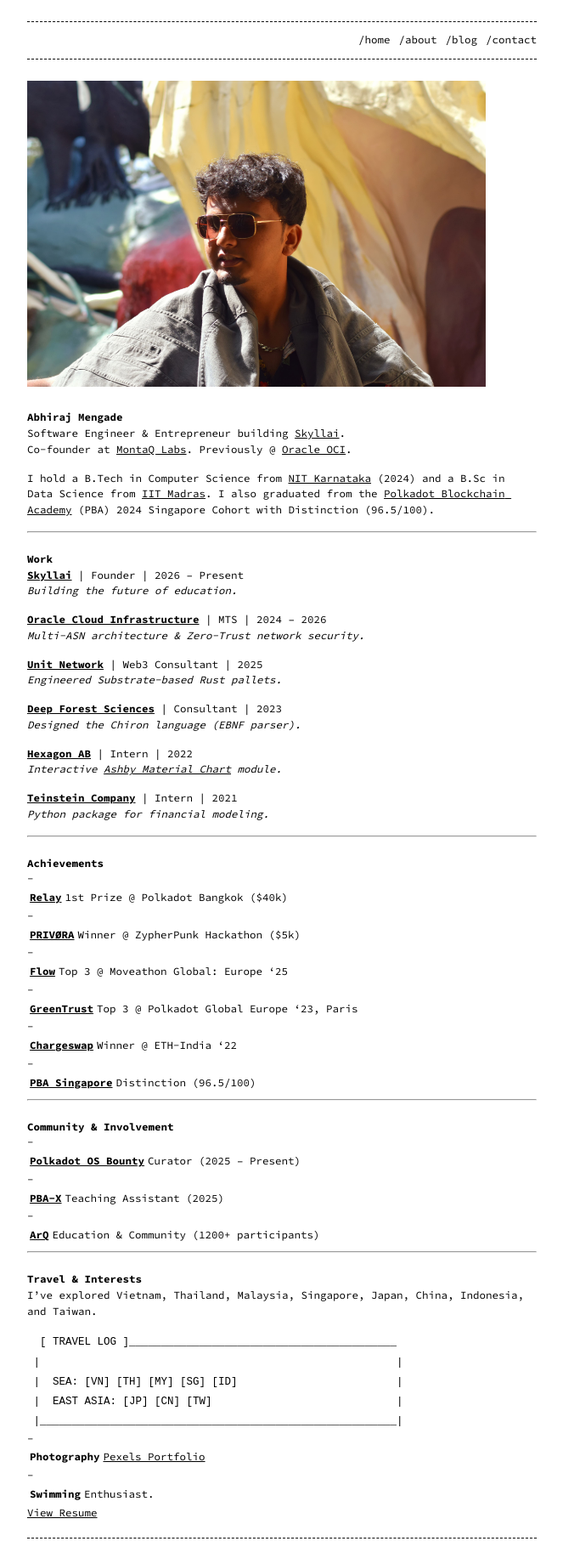
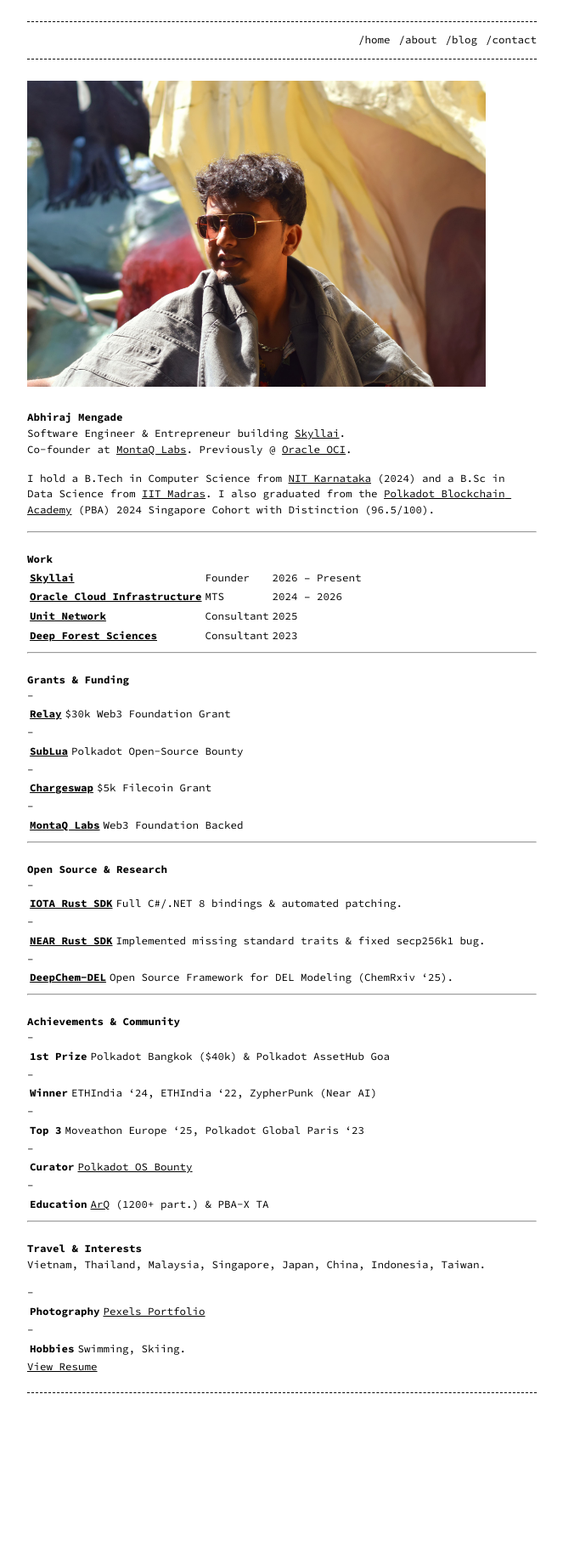
Before and after one commit to abhiraj-mengade/abhiraj-mengade.github.io, a Jekyll site: the page built from about.md, in a window 1280 px wide. Shown: the whole page at 85% size, without its empty margins (308-971 px from the left). Built offline with Jekyll 4.4.1, drawn with Linux system fonts in a browser that asks for light colours; after the commit the page ends 1669 px from its top, so only the background shows below that.

Commit message:
Update About page with Grants, OS PRs, Research, and social handles

````diff
--- a/about.md
+++ b/about.md
@@ -18,56 +18,44 @@
 ### Work
 
 **[Skyllai](https://skyllai.com)** | Founder | 2026 – Present
-*Building the future of education.*
-
 **[Oracle Cloud Infrastructure](https://www.oracle.com/cloud/)** | MTS | 2024 – 2026
-*Multi-ASN architecture & Zero-Trust network security.*
-
-**[Unit Network](https://unit.network/)** | Web3 Consultant | 2025
-*Engineered Substrate-based Rust pallets.*
-
+**[Unit Network](https://unit.network/)** | Consultant | 2025
 **[Deep Forest Sciences](https://deepforestsci.com/)** | Consultant | 2023
-*Designed the Chiron language (EBNF parser).*
-
-**[Hexagon AB](https://hexagon.com/)** | Intern | 2022
-*Interactive [Ashby Material Chart](https://github.com/abhiraj-mengade/Ashbychart) module.*
-
-**[Teinstein Company](https://github.com/Teinstein/finstein)** | Intern | 2021
-*Python package for financial modeling.*
 
 ---
 
-### Achievements
+### Grants & Funding
 
-- **[Relay](https://relayapp.org)** | 1st Prize @ Polkadot Bangkok ($40k)
-- **[PRIVØRA](https://github.com/abhiraj-mengade)** | Winner @ ZypherPunk Hackathon ($5k)
-- **[Flow](https://www.moveathon.build/projectgallery#apaceurope)** | Top 3 @ Moveathon Global: Europe '25
-- **[GreenTrust](https://github.com/abhiraj-mengade/GreenTrust)** | Top 3 @ Polkadot Global Europe '23, Paris
-- **[Chargeswap](https://devfolio.co/projects/chargeswap-3527)** | Winner @ ETH-India '22
-- **[PBA Singapore](https://polkadot.academy/)** | Distinction (96.5/100)
+- **[Relay](https://relayapp.org)** | $30k Web3 Foundation Grant
+- **[SubLua](https://github.com/PolkadotOpenSourceGrants/apply/pull/24)** | Polkadot Open-Source Bounty
+- **[Chargeswap](https://devfolio.co/projects/chargeswap-3527)** | $5k Filecoin Grant
+- **[MontaQ Labs](https://montaq.org)** | Web3 Foundation Backed
 
 ---
 
-### Community & Involvement
+### Open Source & Research
 
-- **[Polkadot OS Bounty](https://github.com/PolkadotOpenSourceGrants/apply)** | Curator (2025 – Present)
-- **[PBA-X](https://polkadot.academy/)** | Teaching Assistant (2025)
-- **[ArQ](https://montaq.org/arq)** | Education & Community (1200+ participants)
+- **[IOTA Rust SDK](https://github.com/iotaledger/iota-rust-sdk/pull/982)** | Full C#/.NET 8 bindings & automated patching.
+- **[NEAR Rust SDK](https://github.com/near/near-sdk-rs/pull/1495)** | Implemented missing standard traits & fixed secp256k1 bug.
+- **[DeepChem-DEL](https://chemrxiv.org/doi/full/10.26434/chemrxiv-2025-f11mk)** | Open Source Framework for DEL Modeling (ChemRxiv '25).
 
 ---
+
+### Achievements & Community
+
+- **1st Prize** | Polkadot Bangkok ($40k) & Polkadot AssetHub Goa
+- **Winner** | ETHIndia '24, ETHIndia '22, ZypherPunk (Near AI)
+- **Top 3** | Moveathon Europe '25, Polkadot Global Paris '23
+- **Curator** | [Polkadot OS Bounty](https://github.com/PolkadotOpenSourceGrants/apply)
+- **Education** | [ArQ](https://montaq.org/arq) (1200+ part.) & PBA-X TA
+
+---
+
 ### Travel & Interests
 
-I've explored Vietnam, Thailand, Malaysia, Singapore, Japan, China, Indonesia, and Taiwan.
-
-```text
-  [ TRAVEL LOG ]__________________________________________
- |                                                        |
- |  SEA: [VN] [TH] [MY] [SG] [ID]                         |
- |  EAST ASIA: [JP] [CN] [TW]                             |
- |________________________________________________________|
-```
+Vietnam, Thailand, Malaysia, Singapore, Japan, China, Indonesia, Taiwan.
 
 - **Photography** | [Pexels Portfolio](https://www.pexels.com/@abhiraj-mengade-1478094393/)
-- **Swimming** | Enthusiast.
+- **Hobbies** | Swimming, Skiing.
 
 [View Resume](https://drive.google.com/file/d/15KrxFbAdso1hMbY9Wd6vFQbwhM6DHWoq/view?usp=drive_link)
````
Also changed, not shown: contact.md (+2 -1 lines).
